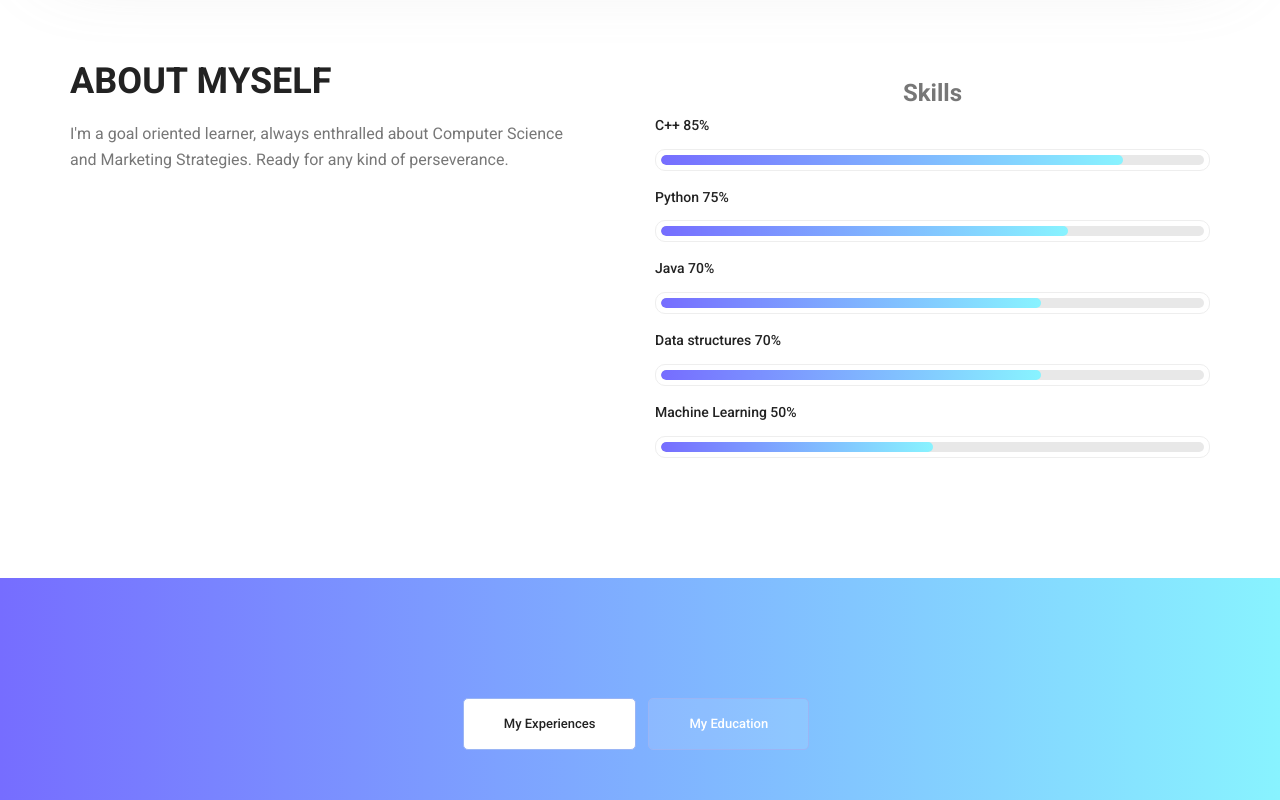
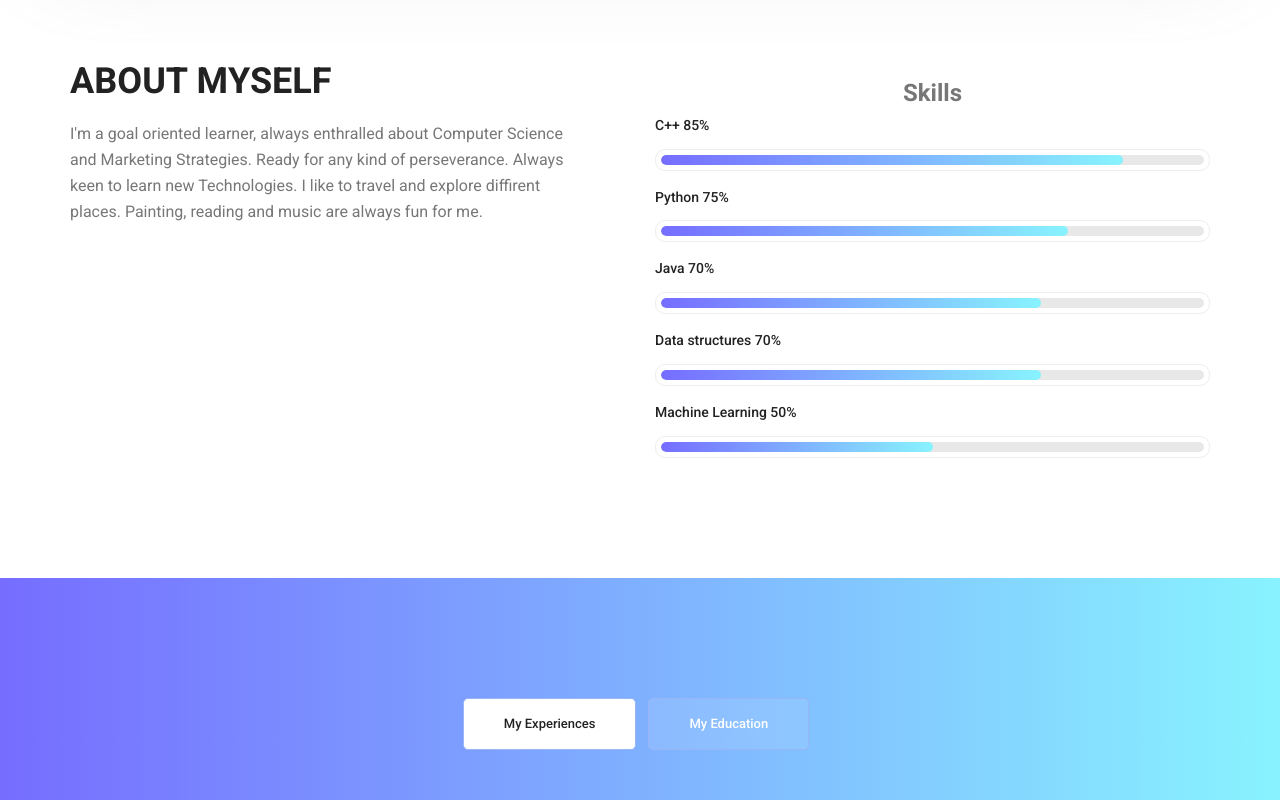
Before and after one commit to anushkachauhan/anushkachauhan.github.io, a plain HTML site: page index.html in a window 1280 px wide. Shown: the part 1040-1840 px from the top of the page. Drawn offline with Linux system fonts and the light colour scheme.

Commit message:
Update index.html

```diff
--- a/index.html
+++ b/index.html
@@ -108,7 +108,7 @@
         			<div class="col-lg-6">
         				<div class="welcome_text">
         					<h4>About Myself</h4>
-        					<p>I'm a goal oriented learner, always enthralled about Computer Science and Marketing Strategies. Ready for any kind of perseverance.</p>
+        					<p>I'm a goal oriented learner, always enthralled about Computer Science and Marketing Strategies. Ready for any kind of perseverance. Always keen to learn new Technologies. I like to travel and explore diffirent places. Painting, reading and music are always fun for me.</p>
         					<!-- <div class="row">
         						<div class="col-md-4">
         							<div class="wel_item">
@@ -468,7 +468,7 @@
 								<a href="#"><i class="fa fa-star"></i></a>
 								<a href="#"><i class="fa fa-star-half-o"></i></a> -->
 							</div>
-						</div> -->
+						</div>
 						<!-- <div class="item">
 							<div class="testi_item">
 								<p>As conscious traveling Paup ers we must always be oncerned about our dear Mother Earth. If you think about it, you travel across her face</p>
```
